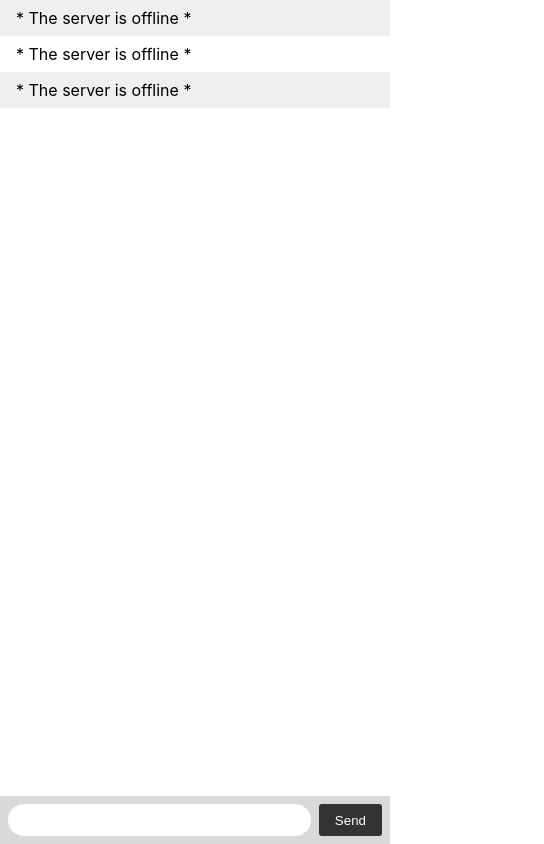
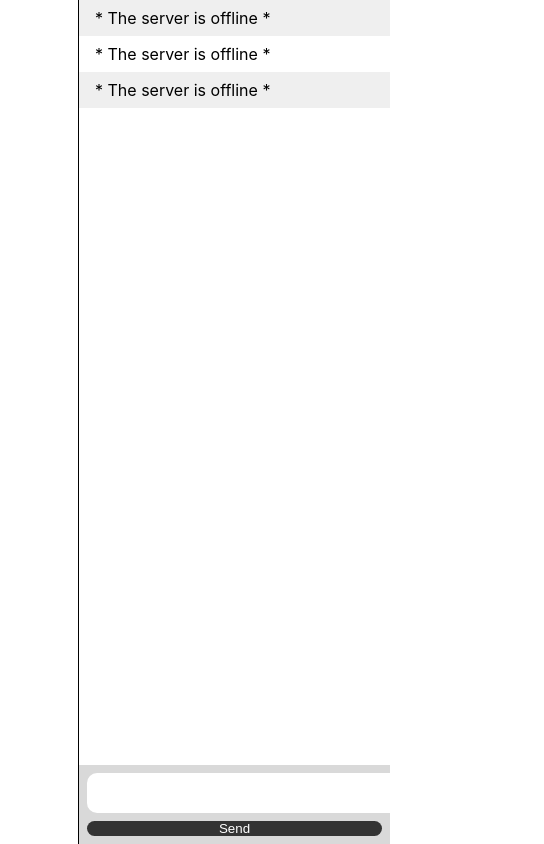
Before and after one commit to trumanjchan/Clipchat, a website: page index.html in a window 390 px wide. Shown: the whole page, 544 px wide, since content can reach past the window. Drawn offline with nearby package versions, Linux system fonts and the light colour scheme; no server answers.

Commit message:
Changed layout of chatroom
Made sure components are responsive.

```diff
--- a/index.html
+++ b/index.html
@@ -3,26 +3,34 @@
   <head>
     <title>Clipchat</title>
     <style>
-        body { margin: 0; padding-bottom: 3rem; font-family: -apple-system, BlinkMacSystemFont, "Segoe UI", Roboto, Helvetica, Arial, sans-serif; overflow-wrap: anywhere; }
+        body { height: calc(100vh); margin: 0; font-family: -apple-system, BlinkMacSystemFont, "Segoe UI", Roboto, Helvetica, Arial, sans-serif; display: grid; grid-template-columns: 20% 80%; overflow-wrap: anywhere; }
 
+        .info { width: 100%; }
         #num_users { position: sticky; top: 0; text-align: center; background-color: rgba(0,0,0, 0.2); }
-        #form { background: rgba(0, 0, 0, 0.15); padding: 0.25rem; position: fixed; bottom: 0; left: 0; right: 0; display: flex; height: 3rem; box-sizing: border-box; backdrop-filter: blur(10px); }
-        #input { border: none; padding: 0 1rem; flex-grow: 1; border-radius: 2rem; margin: 0.25rem; }
-        #input:focus { outline: none; }
-        #form > button { background: #333; border: none; padding: 0 1rem; margin: 0.25rem; border-radius: 3px; outline: none; color: #fff; }
 
-        #messages { list-style-type: none; margin: 0; padding: 0; }
+        .main { display: flex; flex-direction: column; justify-content: space-between; border-left: 1px solid black; }
+        #messages { width: 100%; list-style-type: none; margin: 0; padding: 0; }
         #messages > li { padding: 0.5rem 1rem; }
         #messages > li:nth-child(odd) { background: #efefef; }
+        #form { background: rgba(0, 0, 0, 0.15); padding: 0.25rem; display: flex; flex-wrap: wrap; position: sticky; bottom: 0; }
+        #input { border: none; flex-grow: 1; border-radius: 10px; margin: 0.25rem; padding: 0% 1%; font-size: 35px; }
+        #input:focus { outline: none; }
+        #form > button { flex-grow: 1; background: #333; border: none; padding: 0 1rem; margin: 0.25rem; border-radius: 10px; outline: none; color: #fff; }
     </style>
   </head>
 
   <body>
-    <div id="num_users"></div>
-    <ul id="messages"></ul>
-    <form id="form" action="">
-      <input id="input" autocomplete="off" /><button>Send</button>
-    </form>
+    <div class="info">
+      <div id="num_users"></div>
+    </div>
+
+    <div class="main">
+      <ul id="messages"></ul>
+      <form id="form" action="">
+        <input id="input" autocomplete="off" />
+        <button>Send</button>
+      </form>
+    </div>
 
     <script src="/socket.io/socket.io.js"></script>
     <script>
```
Also changed, not shown: index.js (+4 -3 lines).
